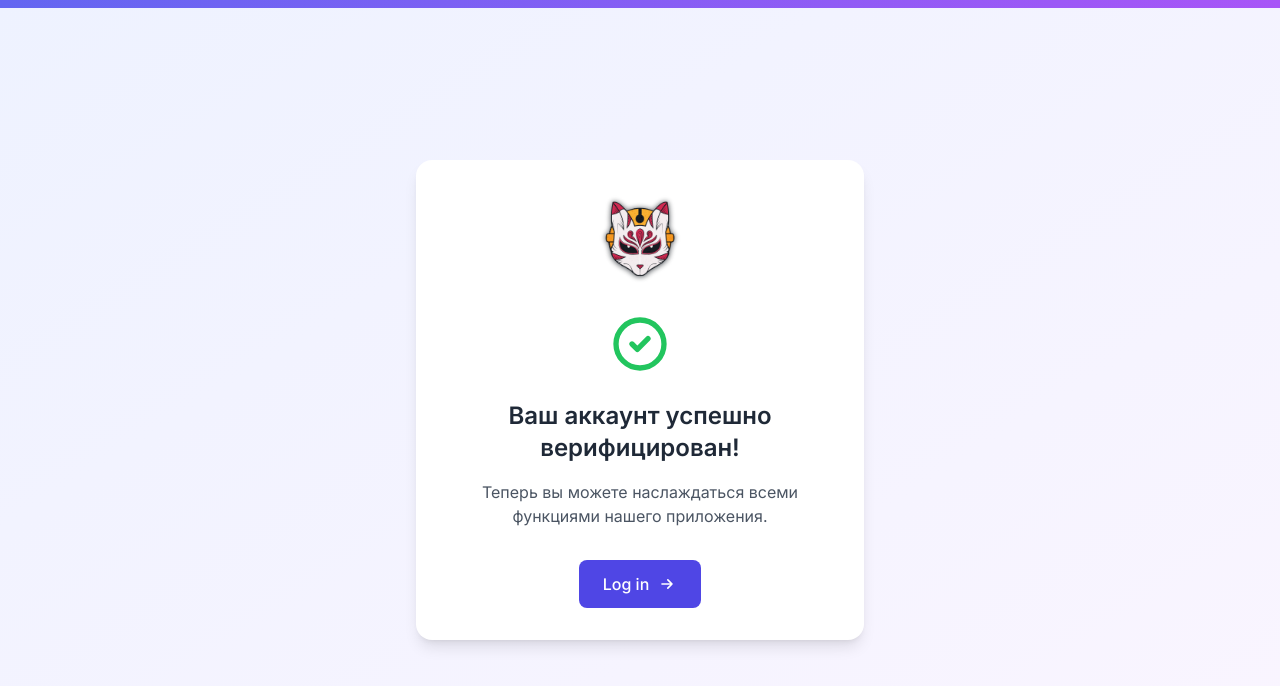
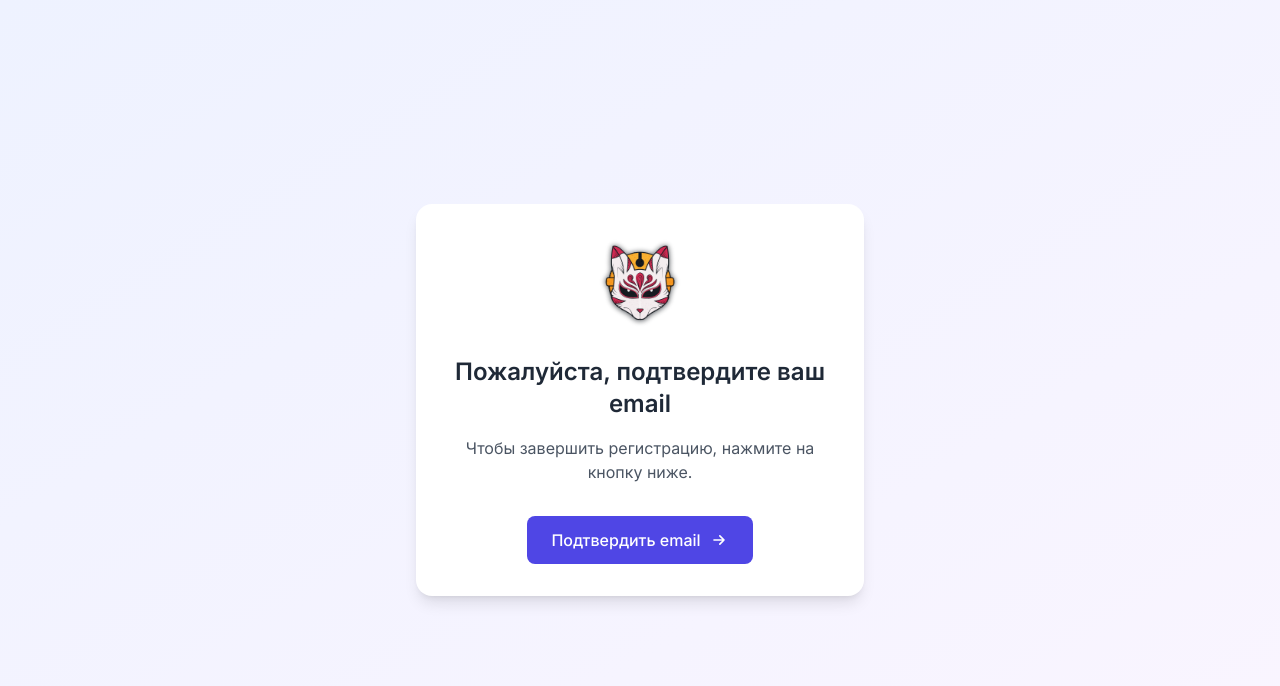
Before and after one commit to telegramgithublove/email.github.io, a plain HTML site: page index.html in a window 1280 px wide. Drawn offline with nearby package versions, Linux system fonts and the light colour scheme.

Commit message:
Update index.html
Commit

```diff
--- a/index.html
+++ b/index.html
@@ -3,7 +3,7 @@
 <head>
     <meta charset="UTF-8">
     <meta name="viewport" content="width=device-width, initial-scale=1.0">
-    <title>Верификация аккаунта</title>
+    <title>Подтвердите ваш email</title>
     <script src="https://cdn.tailwindcss.com"></script>
     <link href="https://fonts.googleapis.com/css2?family=Inter:wght@400;500;600&display=swap" rel="stylesheet">
     <style>
@@ -13,33 +13,37 @@
     </style>
 </head>
 <body class="bg-gradient-to-br from-indigo-50 to-purple-50 min-h-screen flex items-center justify-center p-4">
-    <div class="max-w-md w-full bg-white rounded-2xl shadow-lg p-8 transform transition-all duration-500 hover:shadow-xl">
+    <div id="app" class="max-w-md w-full bg-white rounded-2xl shadow-lg p-8 transform transition-all duration-500 hover:shadow-xl">
         <div class="flex flex-col items-center">
-            <!-- Logo container -->
+            <!-- Logo -->
             <div class="w-24 h-24 mb-6">
                 <img src="logo.png" alt="Логотип" class="w-full h-full object-contain">
             </div>
 
-            <!-- Success icon -->
-            <div class="mb-6">
-                <svg class="w-16 h-16 text-green-500" fill="none" stroke="currentColor" viewBox="0 0 24 24">
-                    <path stroke-linecap="round" stroke-linejoin="round" stroke-width="2" d="M9 12l2 2 4-4m6 2a9 9 0 11-18 0 9 9 0 0118 0z"></path>
-                </svg>
-            </div>
-
-            <!-- Message content -->
-            <h1 class="text-2xl font-semibold text-gray-800 mb-4 text-center">
-                Ваш аккаунт успешно верифицирован!
+            <!-- Content -->
+            <h1 class="text-2xl font-semibold text-gray-800 mb-4 text-center" id="statusMessage">
+                Пожалуйста, подтвердите ваш email
             </h1>
 
-            <p class="text-gray-600 text-center mb-8">
-                Теперь вы можете наслаждаться всеми функциями нашего приложения.
+            <p class="text-gray-600 text-center mb-8" id="statusDescription">
+                Чтобы завершить регистрацию, нажмите на кнопку ниже.
             </p>
 
-            <!-- Button -->
+            <!-- Verification button -->
+            <a href="{{link}}"
+               id="verifyButton"
+               class="inline-flex items-center px-6 py-3 bg-indigo-600 hover:bg-indigo-700 text-white font-medium rounded-lg transition-colors duration-200 transform hover:scale-105">
+                <span>Подтвердить email</span>
+                <svg class="w-5 h-5 ml-2" fill="none" stroke="currentColor" viewBox="0 0 24 24">
+                    <path stroke-linecap="round" stroke-linejoin="round" stroke-width="2" d="M13 7l5 5m0 0l-5 5m5-5H6"></path>
+                </svg>
+            </a>
+
+            <!-- Login button -->
             <a href="http://localhost:5173/login"
-               class="inline-flex items-center px-6 py-3 bg-indigo-600 hover:bg-indigo-700 text-white font-medium rounded-lg transition-colors duration-200 transform hover:scale-105">
-                <span>Log in</span>
+               id="loginButton"
+               class="hidden inline-flex items-center px-6 py-3 bg-green-600 hover:bg-green-700 text-white font-medium rounded-lg transition-colors duration-200 transform hover:scale-105 mt-6">
+                <span>Перейти на страницу логина</span>
                 <svg class="w-5 h-5 ml-2" fill="none" stroke="currentColor" viewBox="0 0 24 24">
                     <path stroke-linecap="round" stroke-linejoin="round" stroke-width="2" d="M13 7l5 5m0 0l-5 5m5-5H6"></path>
                 </svg>
@@ -47,7 +51,19 @@
         </div>
     </div>
 
-    <!-- Optional: Add some decorative elements -->
-    <div class="fixed top-0 left-0 w-full h-2 bg-gradient-to-r from-indigo-500 to-purple-500"></div>
+    <script>
+        // Проверка верификации email
+        window.addEventListener('load', () => {
+            const urlParams = new URLSearchParams(window.location.search);
+            const emailVerified = urlParams.get('verified'); // Ожидается параметр ?verified=true/false
+
+            if (emailVerified === 'true') {
+                document.getElementById('statusMessage').textContent = 'Ваш email успешно подтверждён!';
+                document.getElementById('statusDescription').textContent = 'Теперь вы можете войти в систему.';
+                document.getElementById('verifyButton').classList.add('hidden');
+                document.getElementById('loginButton').classList.remove('hidden');
+            }
+        });
+    </script>
 </body>
 </html>
```
